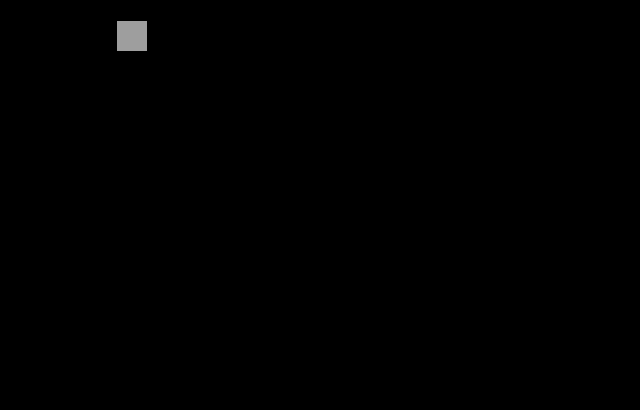
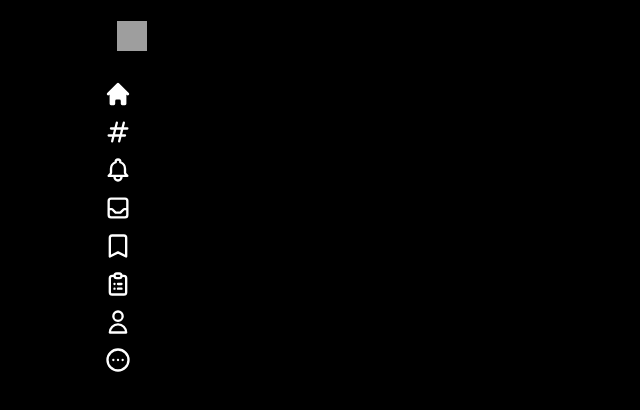
Before and after one commit to mbakin/twitter-clone, a Next.js app: page / in a window 1280 px wide. Shown: the top 410 px of the page, without its empty margins (0-640 px from the left). Built offline with nearby package versions, Linux system fonts and the light colour scheme; grey boxes are pictures that could not be loaded.

Commit message:
fix: props `icon` naming change `Icon`

```diff
--- a/components/SidebarLink.js
+++ b/components/SidebarLink.js
@@ -1,9 +1,9 @@
 
 
-function SidebarLink({ icon, text, active }) {
+function SidebarLink({ Icon, text, active }) {
   return (
     <div>
-      Sidebar Link
+      <Icon className="h-7 text-white" />
     </div>
   )
 }
```
